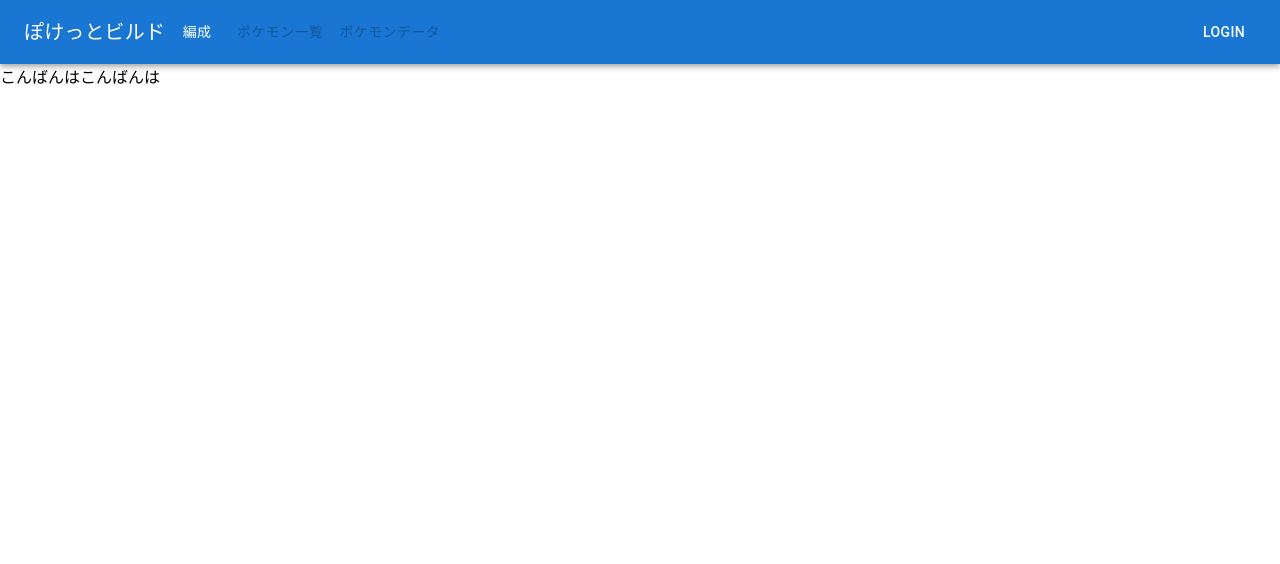
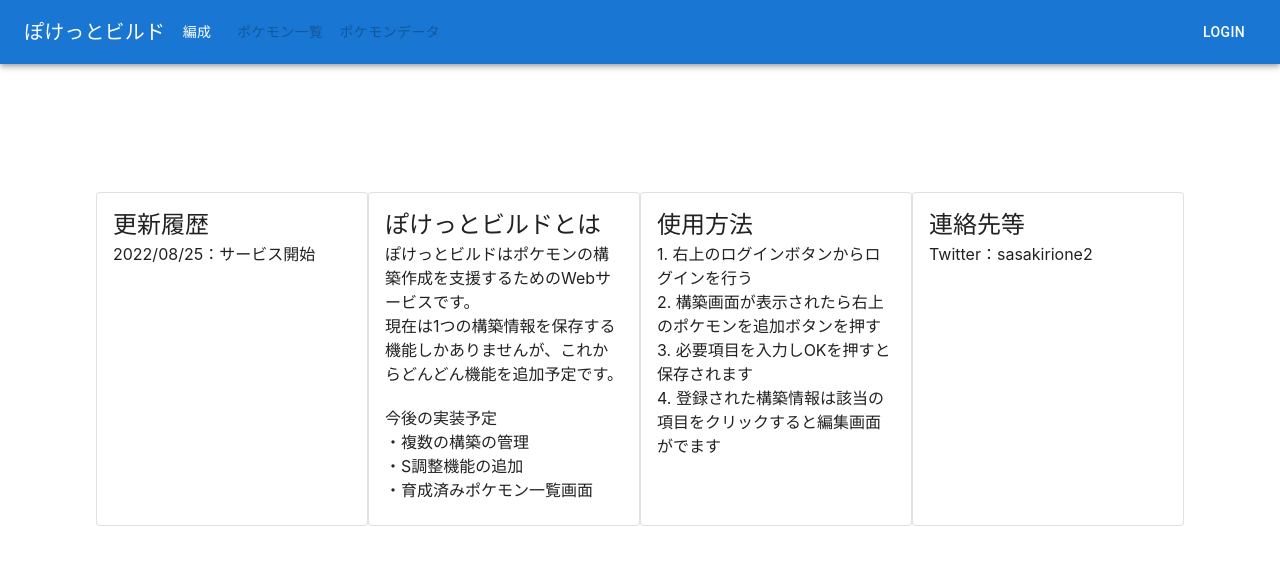
Before and after one commit to sasakirione/PokemonBuildFront, a Next.js app: page / in a window 1280 px wide. Shown: the top 564 px of the page. Built offline with nearby package versions, Linux system fonts and the light colour scheme; no server answers.

Commit message:
Add: 仮のトップ画面

```diff
--- a/pages/index.tsx
+++ b/pages/index.tsx
@@ -1,11 +1,63 @@
+import Card from '@mui/material/Card';
 import type {NextPage} from 'next'
 import {PokeBuildHead} from "../components/atomic/PokeBuildHead";
+import {CardContent, Typography} from "@mui/material";
 
 const Home: NextPage = () => {
     return (
         <>
             <PokeBuildHead title="TOP"/>
-            <div>こんばんはこんばんは</div>
+            <div className="boxContainer mainPage">
+                <Card className="boxItem" variant="outlined">
+                    <CardContent>
+                        <Typography variant="h5" component="div">
+                            更新履歴
+                        </Typography>
+                        <div>
+                            2022/08/25：サービス開始
+                        </div>
+                    </CardContent>
+                </Card>
+                <Card className="boxItem" variant="outlined">
+                    <CardContent>
+                        <Typography variant="h5" component="div">
+                            ぽけっとビルドとは
+                        </Typography>
+                        <div>
+                            ぽけっとビルドはポケモンの構築作成を支援するためのWebサービスです。<br/>
+                            現在は1つの構築情報を保存する機能しかありませんが、これからどんどん機能を追加予定です。<br/>
+                            <br/>
+                            今後の実装予定<br/>
+                            ・複数の構築の管理<br/>
+                            ・S調整機能の追加<br/>
+                            ・育成済みポケモン一覧画面<br/>
+                        </div>
+                    </CardContent>
+                </Card>
+                <Card className="boxItem" variant="outlined">
+                    <CardContent>
+                        <Typography variant="h5" component="div">
+                            使用方法
+                        </Typography>
+                        <div>
+                            1. 右上のログインボタンからログインを行う<br/>
+                            2. 構築画面が表示されたら右上のポケモンを追加ボタンを押す<br/>
+                            3. 必要項目を入力しOKを押すと保存されます<br/>
+                            4. 登録された構築情報は該当の項目をクリックすると編集画面がでます<br/>
+                        </div>
+                    </CardContent>
+                </Card>
+                <Card className="boxItem" variant="outlined">
+                    <CardContent>
+                        <Typography variant="h5" component="div">
+                            連絡先等
+                        </Typography>
+                        <div>
+                            Twitter：sasakirione2
+                        </div>
+                    </CardContent>
+                </Card>
+            </div>
         </>
 
     )
--- a/styles/globals.css
+++ b/styles/globals.css
@@ -62,8 +62,21 @@ a {
     float: right;
 }
 
+.boxItem {
+    width: 100%;
+    justify-content: center;
+}
+
 .boxContainer {
     display: flex;
+}
+
+.mainPage {
+    margin-top: 10%;
+    width: 85%;
+    margin-left: auto;
+    margin-right: auto;
+    justify-content: center;
 }
 
 @media (prefers-color-scheme: dark) {
```
